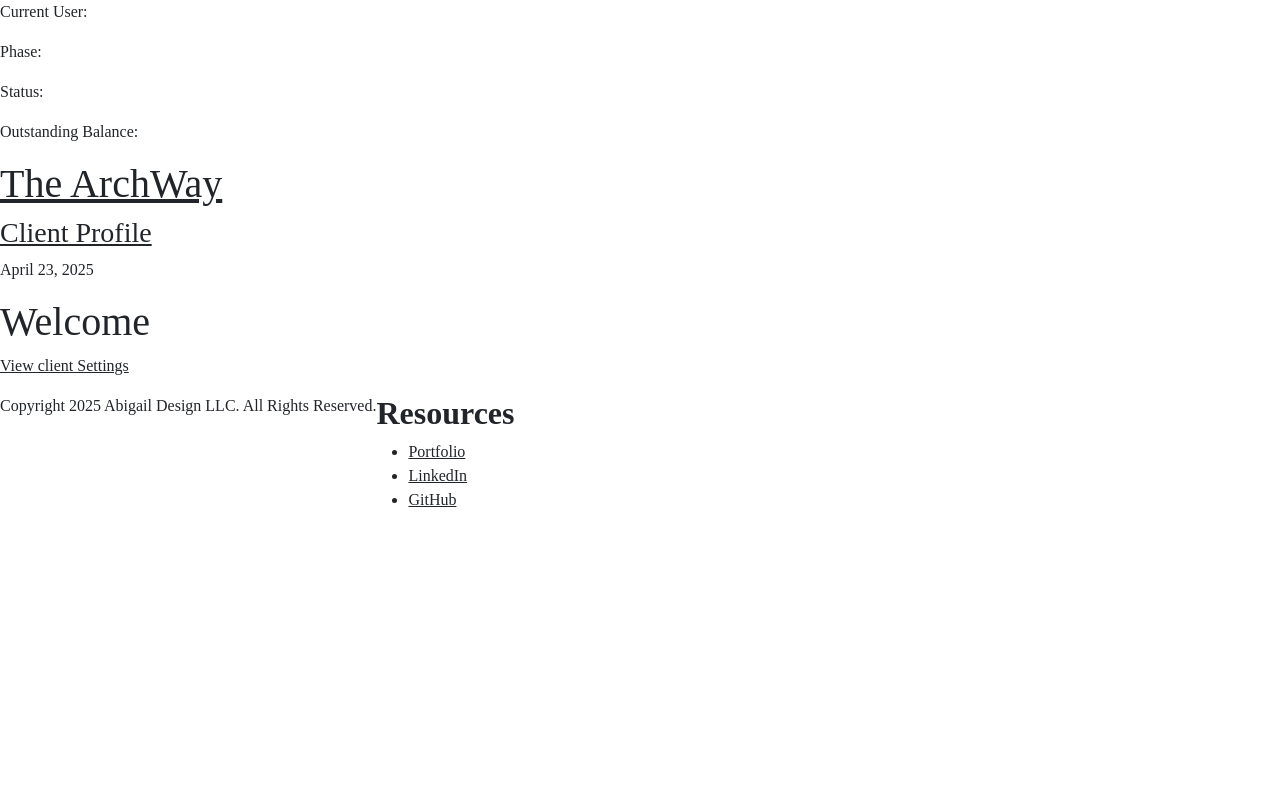
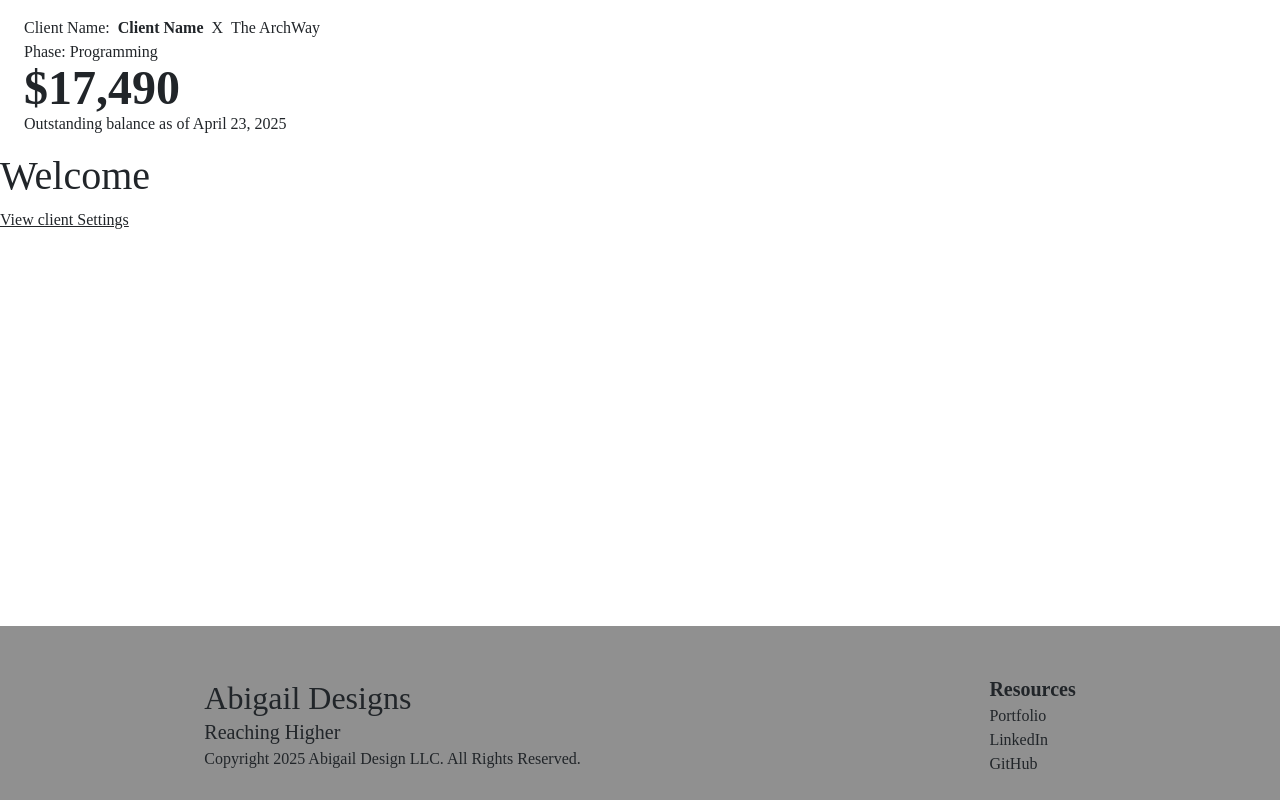
Before and after one commit to abigailjulie/ArtFeenClientPortal, a React (Vite) app in the folder client/TheArchWay/: page /dash in a window 1280 px wide. Built offline with nearby package versions, Linux system fonts and the light colour scheme; a web font is replaced by a local one.

Commit message:
added css for DashLayout header and footer

```diff
--- /dev/null
+++ b/client/TheArchWay/src/components/DashFooter.css
@@ -0,0 +1,9 @@
+.bg-custom-dark-grey {
+  background-color: var(--Dark-Grey);
+}
+
+.abigail-designs-heading-font {
+  font-family: var(--Abigail-Designs-Heading-Font);
+  font-weight: 400;
+  font-style: normal;
+}
--- a/client/TheArchWay/src/components/DashFooter.jsx
+++ b/client/TheArchWay/src/components/DashFooter.jsx
@@ -1,19 +1,26 @@
 import React from "react";
+import "./DashFooter.css";
 
 export default function DashFooter() {
   return (
-    <footer className="d-flex">
-      <section>
-        <p>Copyright 2025 Abigail Design LLC. All Rights Reserved.</p>
-      </section>
-      <section>
-        <h2 className="fw-bold">Resources</h2>
-        <ul>
+    <footer className="bg-custom-dark-grey">
+      <section className="pt-5 mb-4 d-flex align-items-center justify-content-around">
+        <article>
+          <h2 className="abigail-designs-heading-font mb-0">Abigail Designs</h2>
+          <p className="mb-0 fs-5">Reaching Higher</p>
+          <p className="mb-0">
+            Copyright 2025 Abigail Design LLC. All Rights Reserved.
+          </p>
+        </article>
+        <article>
+          <p className="fs-5 fw-bold mb-0">Resources</p>
+          <ul className="list-unstyled mb-0">
             <li>
               <a
                 href="https://www.abigaildesigns.org"
                 target="_blank"
                 rel="noopener noreferrer"
+                className="link-underline link-underline-opacity-0 text-reset"
               >
                 Portfolio
               </a>
@@ -23,6 +30,7 @@ export default function DashFooter() {
                 href="https://www.linkedin.com/in/abigailfigaro"
                 target="_blank"
                 rel="noopener noreferrer"
+                className="link-underline link-underline-opacity-0 text-reset"
               >
                 LinkedIn
               </a>
@@ -32,11 +40,13 @@ export default function DashFooter() {
                 href="https://github.com/abigailjulie"
                 target="_blank"
                 rel="noopener noreferrer"
+                className="link-underline link-underline-opacity-0 text-reset"
               >
                 GitHub
               </a>
             </li>
           </ul>
+        </article>
       </section>
     </footer>
   );
--- /dev/null
+++ b/client/TheArchWay/src/components/DashHeader.css
@@ -0,0 +1,7 @@
+.line-height-min {
+  line-height: var(--line-height-min);
+}
+
+.ft-large {
+  font-size: var(--ft-large);
+}
--- a/client/TheArchWay/src/components/DashHeader.jsx
+++ b/client/TheArchWay/src/components/DashHeader.jsx
@@ -3,6 +3,7 @@ import { Link } from "react-router-dom";
 import { FontAwesomeIcon } from "@fortawesome/react-fontawesome";
 import { faHouse } from "@fortawesome/free-solid-svg-icons";
 import { useNavigate, useLocation } from "react-router-dom";
+import "./DashHeader.css";
 
 export default function DashHeader() {
   const navigate = useNavigate();
@@ -21,20 +22,38 @@ export default function DashHeader() {
     );
   }
 
+  const date = new Date();
+  const today = new Intl.DateTimeFormat("en-us", {
+    dateStyle: "long",
+  }).format(date);
+
   return (
-    <header className="dash-header">
-      <div className="dash-container">
-        <p>Current User:</p>
-        <p>Phase:</p>
-        <p>Status:</p>
-        <p>Outstanding Balance:</p>
-        <Link to="/dash">
-          <h1>The ArchWay</h1>
-        </Link>
-        <Link to="/dash/profile">
-          <h3>Client Profile</h3>
-        </Link>
-      </div>
+    <header className="dash-header mt-3">
+      <main className="ms-4 dash-container">
+        <div className="d-flex flex-row align-items-center">
+          <p className="mb-0">
+            Client Name:
+            <strong className="ms-2">
+              <Link
+                className="link-dark link-underline link-underline-opacity-0 link-opacity-50-hover"
+                to="/dash/profile"
+              >
+                Client Name
+              </Link>
+            </strong>
+            <span className="mx-2">X</span>
+            <Link
+              className="link-dark link-underline link-underline-opacity-0 link-opacity-50-hover"
+              to="/dash"
+            >
+              The ArchWay
+            </Link>
+          </p>
+        </div>
+        <p className="mb-0">Phase: Programming</p>
+        <p className="ft-large fw-bold mb-0 line-height-min">$17,490</p>
+        <p>Outstanding balance as of {today}</p>
+      </main>
       {homeBtn}
     </header>
   );
--- a/client/TheArchWay/src/features/auth/Welcome.jsx
+++ b/client/TheArchWay/src/features/auth/Welcome.jsx
@@ -2,13 +2,8 @@ import React from "react";
 import { Link } from "react-router-dom";
 
 export default function Welcome() {
-  const date = new Date();
-  const today = new Intl.DateTimeFormat("en-us", {
-    dateStyle: "long",
-  }).format(date);
   return (
     <section>
-      <p>{today}</p>
       <h1>Welcome</h1>
       <p>
         <Link to="/dash/clients">View client Settings</Link>
--- a/client/TheArchWay/src/features/clients/DashLayout.jsx
+++ b/client/TheArchWay/src/features/clients/DashLayout.jsx
@@ -5,12 +5,12 @@ import DashFooter from "../../components/DashFooter";
 
 export default function DashLayout() {
   return (
-    <>
+    <div className="d-flex flex-column min-vh-100">
       <DashHeader />
-      <div className="dash-container">
+      <main className="dash-container flex-grow-1">
         <Outlet />
-      </div>
+      </main>
       <DashFooter />
-    </>
+    </div>
   );
 }
--- a/client/TheArchWay/src/index.css
+++ b/client/TheArchWay/src/index.css
@@ -1,3 +1,6 @@
+/* Fonts */
+@import url("https://fonts.googleapis.com/css2?family=Oi&display=swap");
+
 /* Box sizing rules */
 *,
 *::before,
@@ -89,6 +92,11 @@ body > :not(.carousel) {
   /* Neutral */
   --White: hsl(0, 0%, 100%);
   --Black-75opacity: rgba(0, 0, 0, 0.75);
+  --Dark-Grey: rgb(144, 144, 144);
+  /* Fonts */
+  --Abigail-Designs-Heading-Font: "Oi", serif;
+  --ft-large: 3rem;
+  --line-height-min: 1;
 }
 
 html body {
```
Lines whose indentation alone changed are shown as unchanged.
